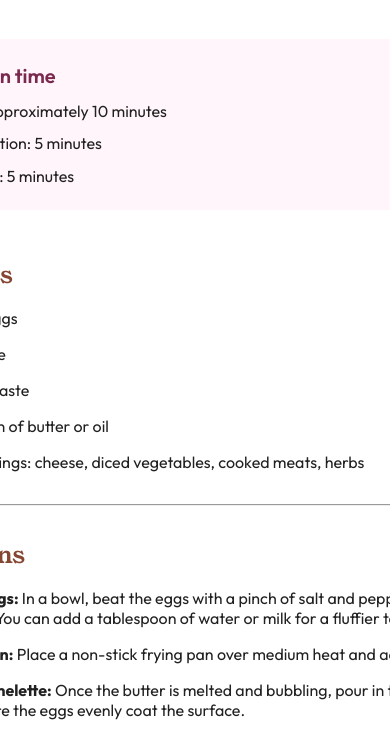
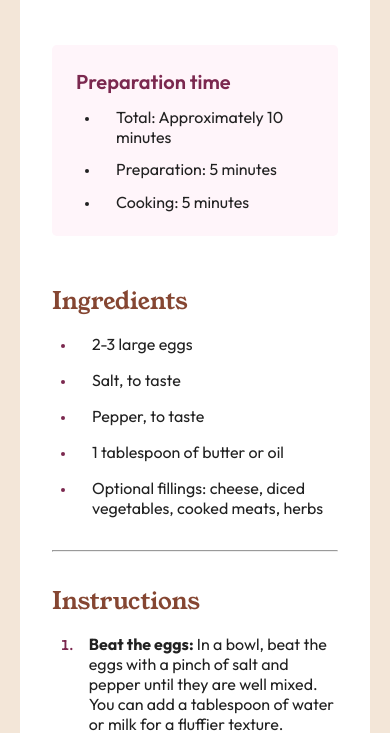
Before and after one commit to CodexLoop/Recipe-page, a plain HTML site: page index.html in a window 390 px wide. Shown: the part 541-1274 px from the top of the page. Drawn offline with Linux system fonts and the light colour scheme.

Commit message:
Added responsiveness to page

```diff
--- a/assets/styles.css
+++ b/assets/styles.css
@@ -81,23 +81,24 @@ a{
 /* RECIPE SECTION */
 
 .recipe__section{
+    display: grid;
     justify-content: center;
-    display: grid;
 
     font-size: var(--body-copy);
     font-weight: var(--thin);
-
 }
 
 .recipe__container{
     position: relative;
     background-color: var(--white);
     justify-content: center;
+    margin: auto;
 
     border-radius: 1rem;
     margin-block: 5rem;
     padding: 2rem;
-    width: 700px;
+    max-width: 700px;
+    min-width: 350px;
 }
 
 .recipe__image{
```
